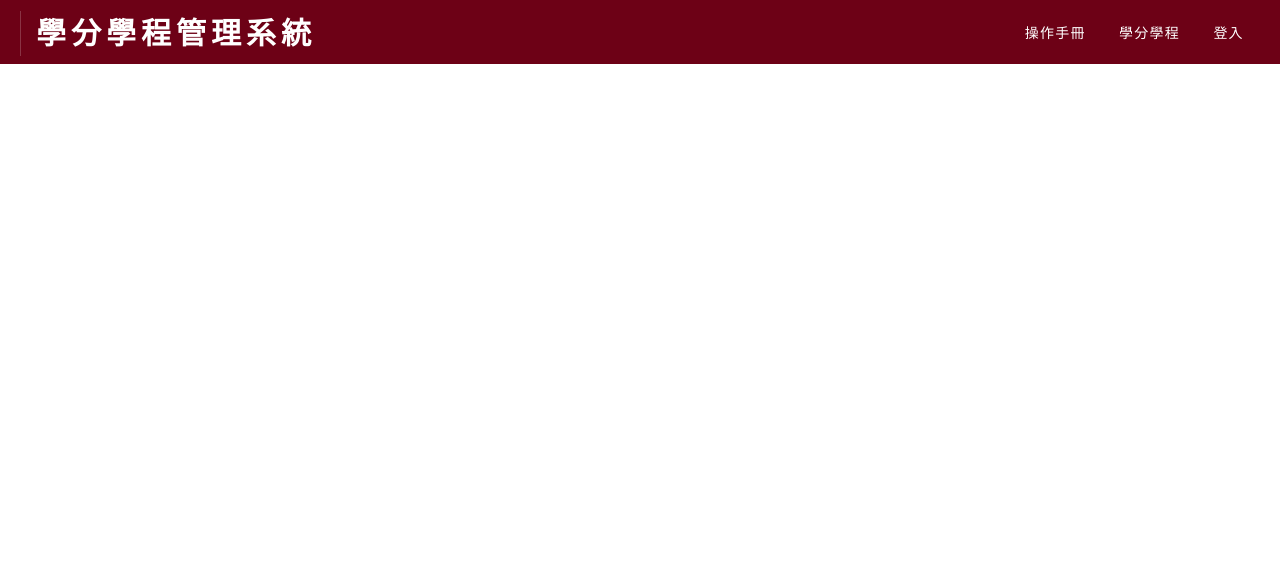
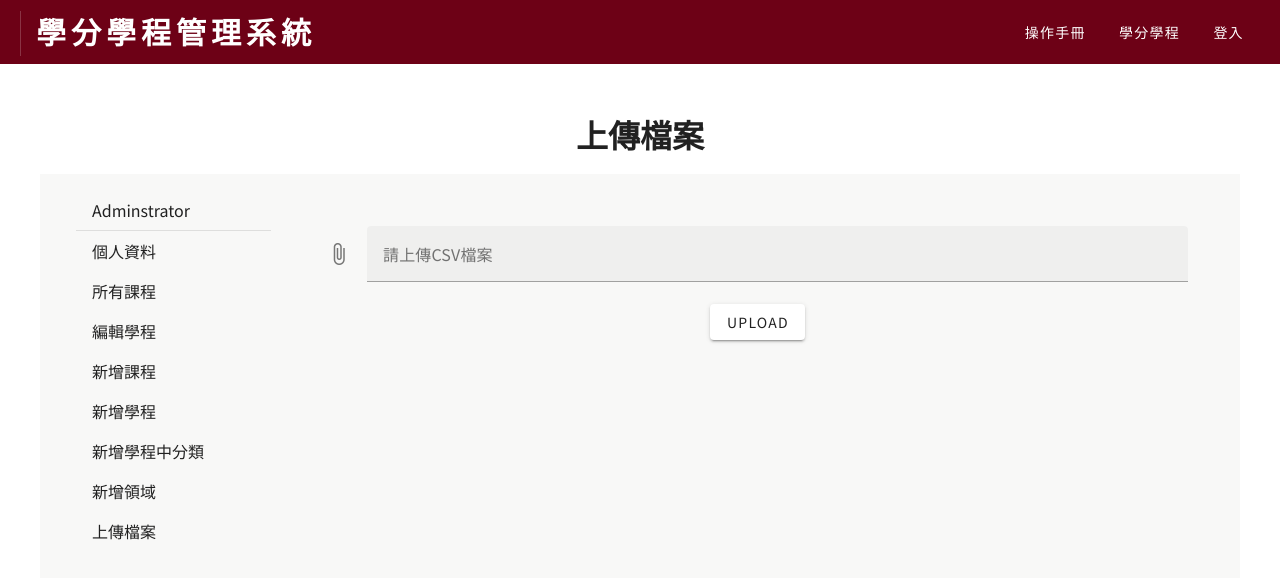
Before and after one commit to maggiey89/vproject, a Vue app: page /admin/uploadfile in a window 1280 px wide. Shown: the top 578 px of the page. Built offline with nearby package versions, Linux system fonts and the light colour scheme; the HTML template or start-up script is replaced by a standard one.

Commit message:
uploadfile

```diff
--- a/src/components/Default/AdminNav.vue
+++ b/src/components/Default/AdminNav.vue
@@ -21,6 +21,7 @@
       { name: '新增學程', route: '/admin/uploadprogram' },
       { name: '新增學程中分類', route: '/admin/subset' },
       { name: '新增領域', route: '/admin/uploadfield' },
+      { name: '上傳檔案', route: '/admin/uploadfile' },
 
   ];
   const adminAvatar = ref('url_to_default_avatar');
--- /dev/null
+++ b/src/components/admin/uploadfile.vue
@@ -0,0 +1,43 @@
+<template>
+    <v-container>
+      <v-file-input
+        label="請上傳CSV檔案"
+        accept=".csv"
+        v-model="file"
+        show-size
+        chips
+      ></v-file-input>
+      <v-btn @click="submitFile">upload</v-btn>
+    </v-container>
+  </template>
+
+  <script>
+  export default {
+    data() {
+      return {
+        file: null,
+      };
+    },
+    methods: {
+      submitFile() {
+        if (this.file) {
+          const fileName = this.file.name;
+          if (fileName.endsWith('.csv')) {
+            alert('文件上傳成功：' + fileName);
+            // 看要怎麼處理；；
+          } else {
+            alert('請上傳CSV格式的文件');
+          }
+        } else {
+          alert('請選擇文件');
+        }
+      },
+    },
+  };
+  </script>
+
+  <style scoped>
+  .v-container {
+    margin-top: 20px;
+  }
+  </style>
--- a/src/router/index.js
+++ b/src/router/index.js
@@ -139,14 +139,14 @@ const router = createRouter({
         {
           path: 'showcourses',
           name: 'adminshowcourses',
-          component: () =>import('@/components/admin/showCourses.vue'),
-          meta: {title: '所有課程'},
+          component: () => import('@/components/admin/showCourses.vue'),
+          meta: { title: '所有課程' },
         },
         {
           path: 'editprograms',
           name: 'admineditprograms',
-          component: () =>import('@/components/admin/editPrograms.vue'),
-          meta: {title: '編輯學程'},
+          component: () => import('@/components/admin/editPrograms.vue'),
+          meta: { title: '編輯學程' },
         },
         /*
         {
@@ -180,6 +180,13 @@ const router = createRouter({
           component: () => import('@/components/admin/subset.vue'),
           meta: { title: '新增學程中分類' },
         },
+        {
+          path: 'uploadfile',
+          name: 'uploadfile',
+          component: () => import('@/components/admin/uploadfile.vue'),
+          meta: { title: '上傳檔案' },
+        },
+
 
       ],
     },
```
